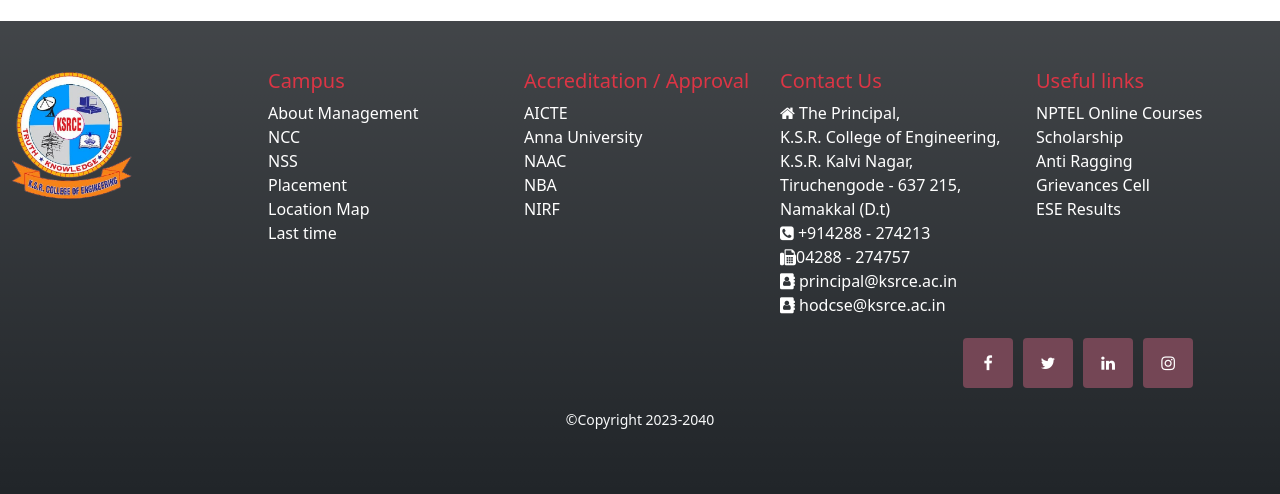
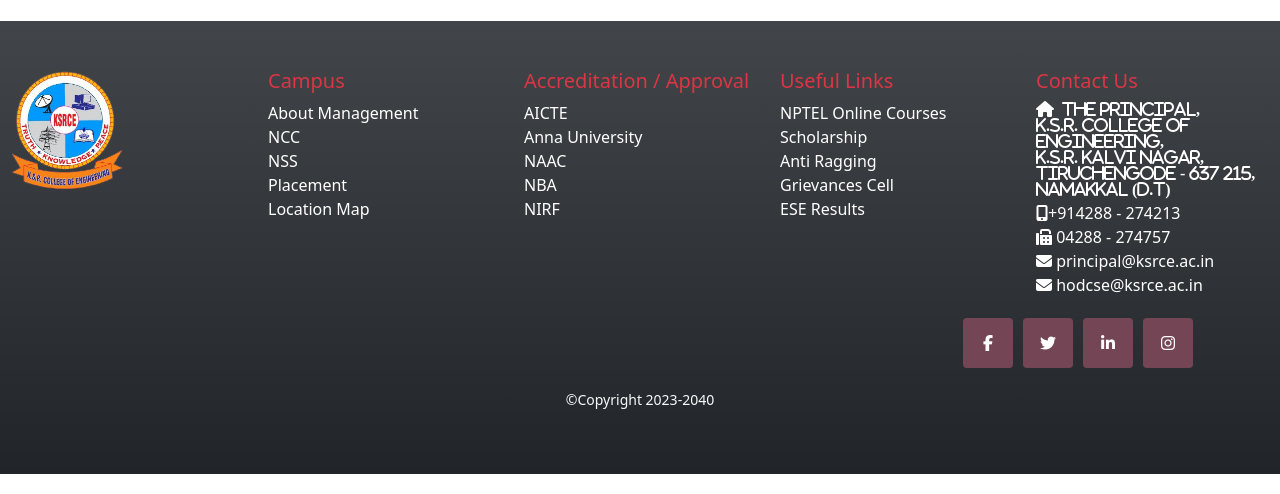
Before and after one commit to Deepakn10/bootstrapp, a plain HTML site: page index.html in a window 1280 px wide. Shown: the part 1905-2399 px from the top of the page. Drawn offline with nearby package versions, Linux system fonts and the light colour scheme.

Commit message:
Update index.html

```diff
--- a/index.html
+++ b/index.html
@@ -8,15 +8,14 @@
   <link href="https://fonts.googleapis.com/icon?family=Material+Icons" rel="stylesheet">
   <link href="https://cdn.jsdelivr.net/npm/bootstrap@5.2.3/dist/css/bootstrap.min.css" rel="stylesheet">
   <script src="https://cdn.jsdelivr.net/npm/bootstrap@5.2.3/dist/js/bootstrap.bundle.min.js"></script>
+  <script src='https://kit.fontawesome.com/a076d05399.js' crossorigin='anonymous'></script>
 </head>
 <style>
     *{
         margin: 0;
         padding: 0;
+
     }
-
-
-
     .navbtn{
       text-decoration: none;
       color: rgb(0, 0, 0);
@@ -51,7 +50,7 @@
     }
     .navbar .navbar-nav .nav-link:hover{
       color: black;
-      background-color: orange;
+      background-color: orange ;
     }
     #hov li a{
       color: white;
@@ -229,7 +228,7 @@
         <li><a href="#" style="text-decoration: none;">NSS</a></li>
         <li><a href="#" style="text-decoration: none;">Placement</a></li>
         <li><a href="#" style="text-decoration: none;">Location Map</a></li>
-        <li><a href="#" style="text-decoration: none;">Last time</a></li>
+
       </ul>
     </div>
     <div class="col-6 col-md">
@@ -243,29 +242,28 @@
       </ul>
     </div>
     <div class="col-6 col-md">
+      <h5 class="link-danger">Useful Links</h5>
+      <ul class="list-unstyled text-small">
+        <li><a class="text"  href="#" style="text-decoration: none;">NPTEL Online Courses</a></li>
+        <li><a class="text"  href="#" style="text-decoration: none;">Scholarship</a></li>
+        <li><a class="text"  href="#" style="text-decoration: none;">Anti Ragging</a></li>
+        <li><a class="text"  href="#" style="text-decoration: none;">Grievances Cell</a></li>
+        <li><a class="text"  href="#" style="text-decoration: none;">ESE Results</a></li>
+      </ul>
+    </div>
+    <div class="col-6 col-md">
       <h5 class="link-danger">Contact Us</h5>
       <ul class="list-unstyled text-small">
-        <li><a class="text"  href="#" style="text-decoration: none;">
-         <i class="fa fa-home"></i>&nbsp;The Principal,<br>
+        <li><a class="text" href="#"  style="text-decoration: none;"> <i class="fa fa-home">&nbsp;&nbsp;The Principal,<br>
           K.S.R. College of Engineering,<br>
           K.S.R. Kalvi Nagar,<br>
           Tiruchengode - 637 215,<br>
           Namakkal (D.t)
-          </a></li>
-        <li><a class="text"  href="#" style="text-decoration: none;"><i class="fa fa-phone-square"></i> +914288 - 274213</a></li>
-        <li><a class="text"  href="#" style="text-decoration: none;"><i class="fa fa-fax"></i>04288 - 274757</a></li>
-        <li><a class="text"  href="#" style="text-decoration: none;"><i class="fa fa-address-book"></i> principal@ksrce.ac.in</a></li>
-        <li><a class="text"  href="#" style="text-decoration: none;"><i class="fa fa-address-book"></i> hodcse@ksrce.ac.in</a></li>
-      </ul>
-    </div>
-    <div class="col-6 col-md">
-      <h5 class="link-danger">Useful links</h5>
-      <ul class="list-unstyled text-small">
-        <li><a class="text" href="#"  style="text-decoration: none;">NPTEL Online Courses</a></li>
-        <li><a class="text" href="#"  style="text-decoration: none;">Scholarship</a></li>
-        <li><a class="text" href="#"  style="text-decoration: none;">Anti Ragging</a></li>
-        <li><a class="text" href="#"  style="text-decoration: none;">Grievances Cell</a></li>
-        <li><a class="text" href="#"  style="text-decoration: none;">ESE Results</a></li>
+           </i></a></li>
+        <li><a class="text" href="#"  style="text-decoration: none;"><i class="fa fa-mobile-phone"></i>+914288 - 274213</a></li>
+        <li><a class="text" href="#"  style="text-decoration: none;"><i class="fa fa-fax"></i> 04288 - 274757</a></li>
+        <li><a class="text" href="#"  style="text-decoration: none;"><i class="fa fa-envelope"></i> principal@ksrce.ac.in</a></li>
+        <li><a class="text" href="#"  style="text-decoration: none;"><i class="fa fa-envelope"></i> hodcse@ksrce.ac.in</a></li>
       </ul>
     </div>
   </div>
```
